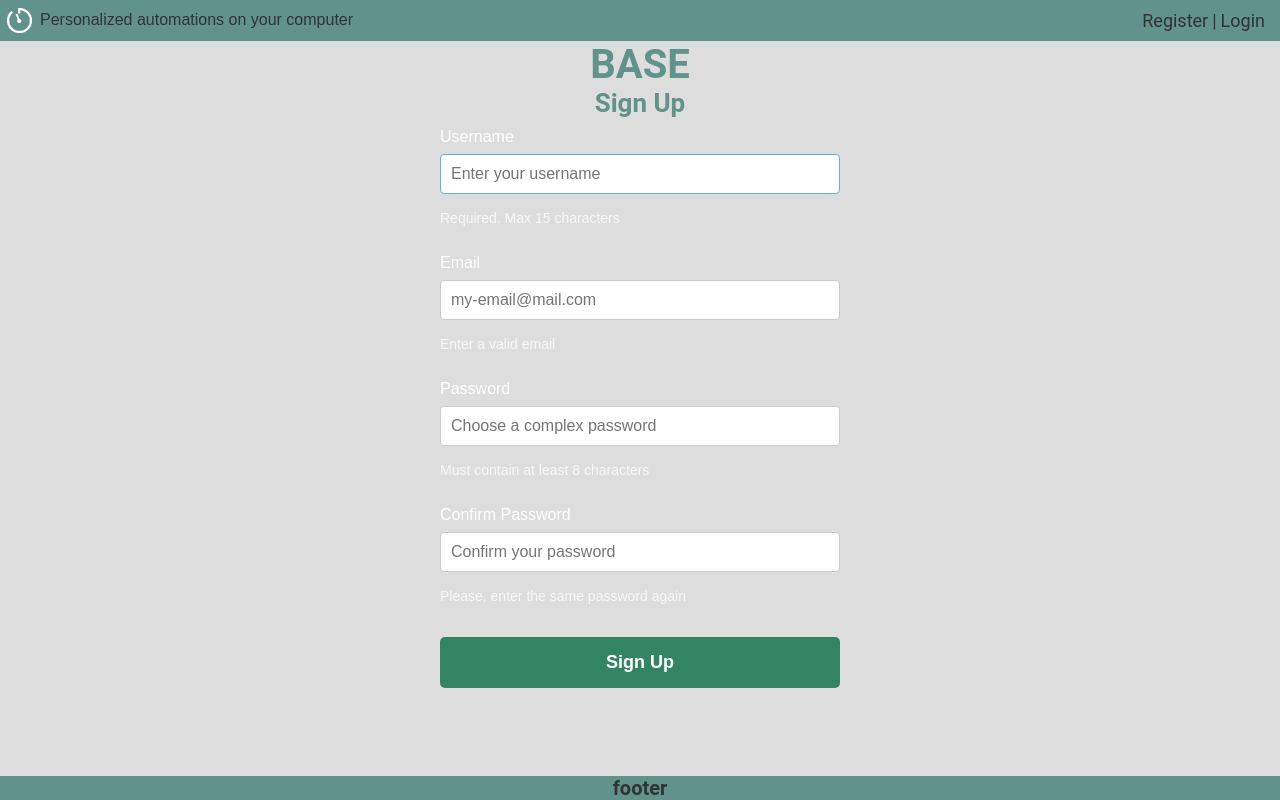
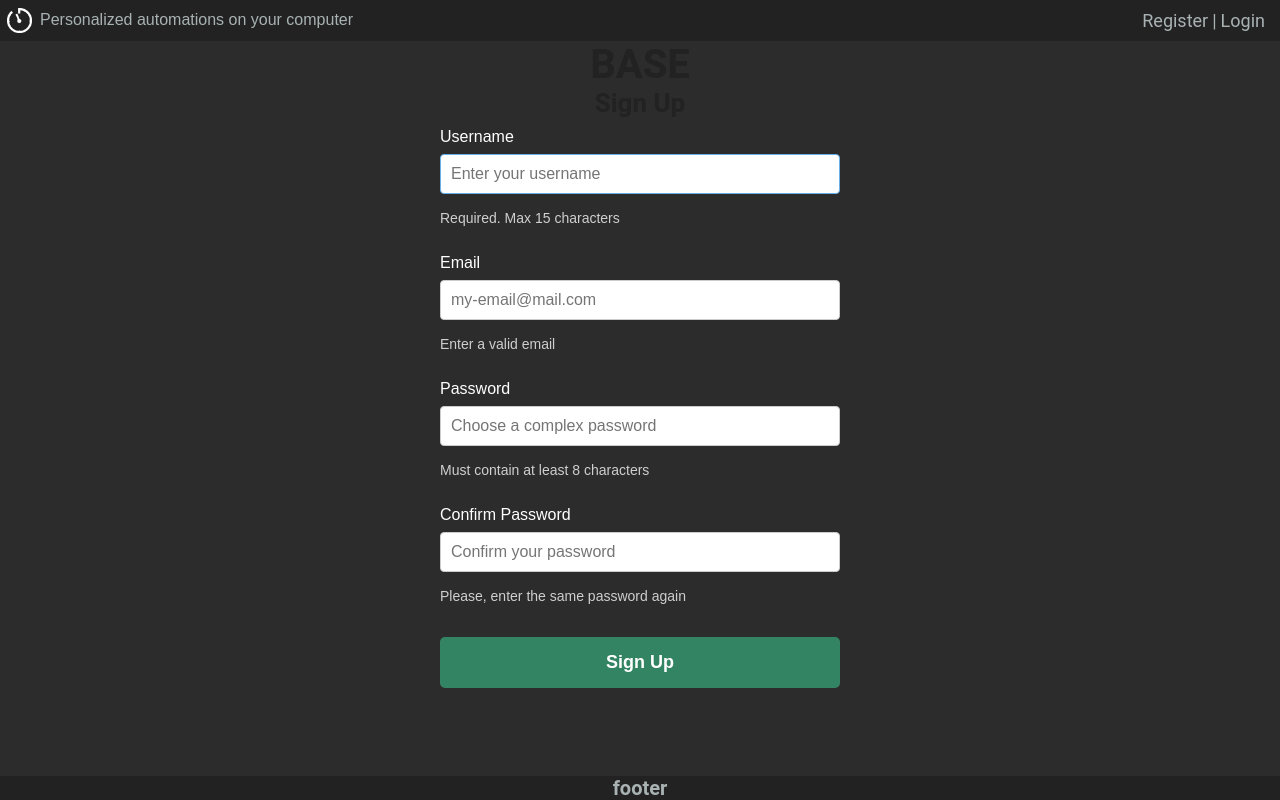
Before and after one commit to electrikbox/Cronos, a Django app: page /accounts/signup/ in a window 1280 px wide. Run offline with Django 3.2, Linux system fonts and the light colour scheme.

Commit message:
remove unecessary js

```diff
--- a/Cronos_server/templates/base.html
+++ b/Cronos_server/templates/base.html
@@ -10,12 +10,11 @@
     <link rel="stylesheet" href="{% static '/css/style.css' %}"/>
     <link rel="stylesheet" href="{% static '/css/auth_login_logout.css' %}"/>
     <script src="https://code.jquery.com/jquery-3.6.4.min.js"></script>
-    <script src="{% static '/js/toggle_mode.js' %}"></script>
 
     {% block head %}{% endblock %}
   </head>
 
-  <body class="light-mode">
+  <body class="dark-mode">
 
     <!-- ============== header ============== -->
 
```
